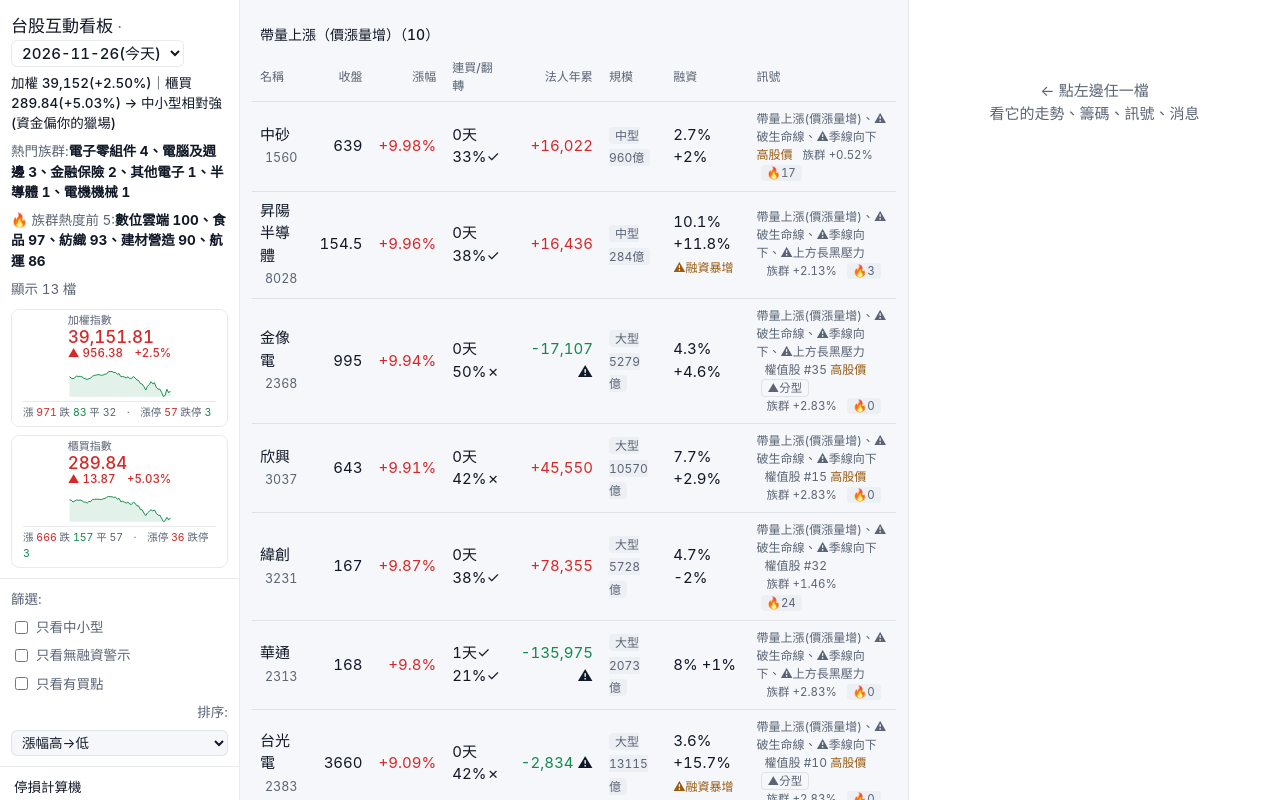
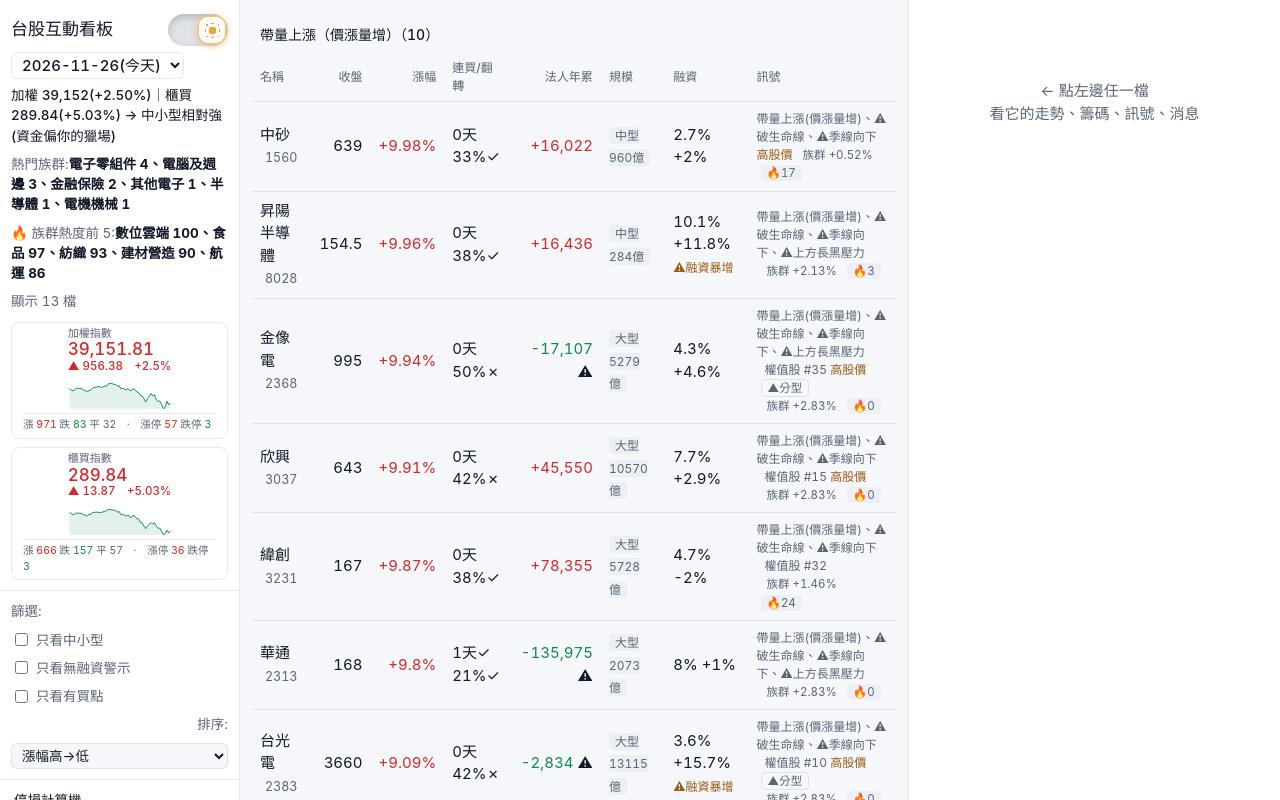
Before and after one commit to Hsien777/central-brain-dashboard, a plain HTML site: page index.html in a window 1280 px wide. Drawn offline with Linux system fonts and the light colour scheme.

Commit message:
看板更新(融資晚班) 2026-11-26

```diff
--- a/index.html
+++ b/index.html
@@ -219,12 +219,48 @@
   .chip{border-radius:6px;padding:2px 8px;font-size:12px}
   .sect.hot{background:transparent;color:var(--sub);font-weight:400}
   tbody tr.sel{box-shadow:inset 2px 0 0 var(--accent)}
+
+  /* ===== 深淺色開關(2026-11-27 他看過試作後同意)=====
+     沒選過 = 跟系統(系統半路切換也跟著變);選過存 localStorage 並寫 data-theme。
+     data-eff = 目前實際顯示的模式,只給開關本身和少數元件用。標題一行 + 開關靠右,日期另起一行 */
+  :root[data-theme="light"]{ --bg:#f5f7fa; --card:#ffffff; --ink:#111827; --sub:#5b6475; --line:rgba(17,24,39,.09);
+    --red:#d62828; --green:#128a4b; --accent:#1d4ed8; --accentbg:#eef2f8; --warn:#9a5b13; --warnbg:#f6f1e9; --chip:#eceff4; color-scheme:light }
+  :root[data-theme="dark"]{ --bg:#0b0d14; --card:#11141c; --ink:#eef0f5; --sub:#8f97a8; --line:rgba(238,240,245,.08);
+    --red:#ff5a5a; --green:#3ddc84; --accent:#7aa2ff; --accentbg:#1a1e28; --warn:#d9a441; --warnbg:#1f1c16; --chip:#1a1e28; color-scheme:dark }
+  body{transition:background .45s cubic-bezier(.22,1,.36,1),color .45s cubic-bezier(.22,1,.36,1)}
+  .hrow{display:flex;align-items:center;justify-content:space-between;gap:8px;margin:0 0 6px}
+  .hrow h1{margin:0}
+  .dline{display:flex;align-items:center;margin:0 0 6px}
+  .tsw{--tk:#0d0e12;--tin:rgba(0,0,0,.85);--kb:#1b1d23;--gl:rgba(170,200,255,.75);--ic:#e8ecf5;
+    position:relative;flex:none;width:60px;height:32px;border-radius:16px;border:0;padding:0;cursor:pointer;
+    background:var(--tk);box-shadow:inset 0 3px 7px var(--tin),inset 0 -1px 0 rgba(255,255,255,.06);transition:background .45s}
+  :root[data-eff="light"] .tsw{--tk:#dfe2e7;--tin:rgba(0,0,0,.18);--kb:#fbfbfc;--gl:rgba(255,190,90,.85);--ic:#f0a531}
+  .tsw:focus-visible{outline:2px solid var(--accent);outline-offset:3px}
+  .tsw .kn{position:absolute;top:3px;left:3px;width:26px;height:26px;border-radius:9px;background:var(--kb);display:grid;place-items:center;
+    box-shadow:0 0 0 1px var(--gl),0 0 9px var(--gl),0 4px 9px rgba(0,0,0,.45),inset 0 1px 0 rgba(255,255,255,.12);
+    transition:transform .5s cubic-bezier(.22,1,.36,1),background .45s,box-shadow .45s}
+  :root[data-eff="light"] .tsw .kn{transform:translateX(28px);
+    box-shadow:0 0 0 1px var(--gl),0 0 10px var(--gl),0 3px 7px rgba(0,0,0,.12),inset 0 1px 0 #fff}
+  .tsw svg{width:15px;height:15px;fill:var(--ic);transition:opacity .3s,transform .5s cubic-bezier(.22,1,.36,1)}
+  .tsw .su{position:absolute;opacity:0;transform:rotate(-90deg)}
+  :root[data-eff="light"] .tsw .mo{opacity:0;transform:rotate(90deg)}
+  :root[data-eff="light"] .tsw .su{opacity:1;transform:none}
+  @media (prefers-reduced-motion:reduce){body,.tsw,.tsw .kn,.tsw svg{transition:none}}
+  :root[data-eff="dark"] .dtag.on{color:#14161b}   /* 白芷 P2:深色金底配白字對比只有 2.25:1 */
 </style>
+<script>(function(){var r=document.documentElement,t;try{t=localStorage.getItem("dash-theme")}catch(e){}
+if(t==="light"||t==="dark")r.dataset.theme=t;
+r.dataset.eff=r.dataset.theme||(matchMedia("(prefers-color-scheme: dark)").matches?"dark":"light");})();</script>
 </head>
 <body data-tab="list">
 <aside class="rail">
 <header>
-  <h1>台股互動看板 <span class="d">· </span><select id="daypick" title="切換日期(最多回看一個月)"></select><span class="dtag" id="dtag"></span></h1>
+  <div class="hrow"><h1>台股互動看板</h1>
+  <button class="tsw" id="tsw" type="button" aria-label="深色模式" aria-pressed="true" title="切換深色 / 淺色"><span class="kn">
+    <svg class="mo" viewBox="0 0 12 12" aria-hidden="true" shape-rendering="crispEdges"><path d="M4 1h3v1H4zM3 2h2v1H3zM2 3h2v1H2zM2 4h2v1H2zM1 5h3v1H1zM1 6h3v1H1zM2 7h3v1H2zM2 8h4v1H2zM3 9h6v1H3zM4 10h4v1H4zM9 7h1v1H9zM10 6h1v1h-1z"/></svg>
+    <svg class="su" viewBox="0 0 12 12" aria-hidden="true" shape-rendering="crispEdges"><path d="M5 0h2v1H5zM5 11h2v1H5zM0 5h1v2H0zM11 5h1v2h-1zM1 1h1v1H1zM10 1h1v1h-1zM1 10h1v1H1zM10 10h1v1h-1zM4 3h4v1H4zM3 4h6v4H3zM4 8h4v1H4z"/></svg>
+  </span></button></div>
+  <div class="dline"><select id="daypick" title="切換日期(最多回看一個月)"></select><span class="dtag" id="dtag"></span></div>
   <div class="meta">
     <span> <span class="wind" id="wind"></span></span>
     <span> 熱門族群:<b id="hot"></b></span>
@@ -657,5 +693,11 @@ pick.onchange = () => { DATA = DAYS[pick.value]; renderAll(); };
 
 renderAll();
 </script>
+<script>(function(){var r=document.documentElement,b=document.getElementById("tsw"),mq=matchMedia("(prefers-color-scheme: dark)");if(!b)return;
+function eff(){return r.dataset.theme||(mq.matches?"dark":"light")}
+function sync(){var e=eff();r.dataset.eff=e;b.setAttribute("aria-pressed",e==="dark")}
+sync();
+(mq.addEventListener?mq.addEventListener.bind(mq,"change"):mq.addListener.bind(mq))(function(){if(!r.dataset.theme)sync()});
+b.addEventListener("click",function(){var t=eff()==="dark"?"light":"dark";r.dataset.theme=t;try{localStorage.setItem("dash-theme",t)}catch(e){}sync()});})();</script>
 </body>
 </html>
```
